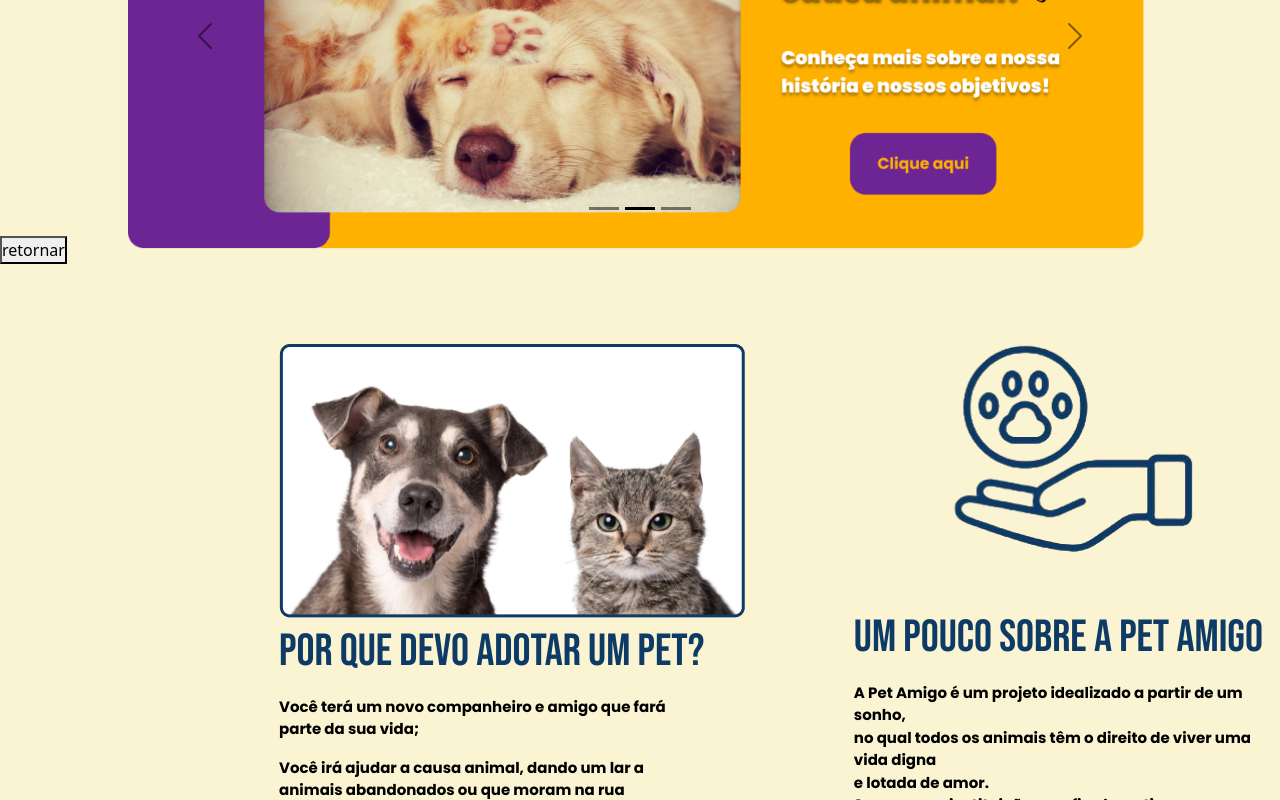
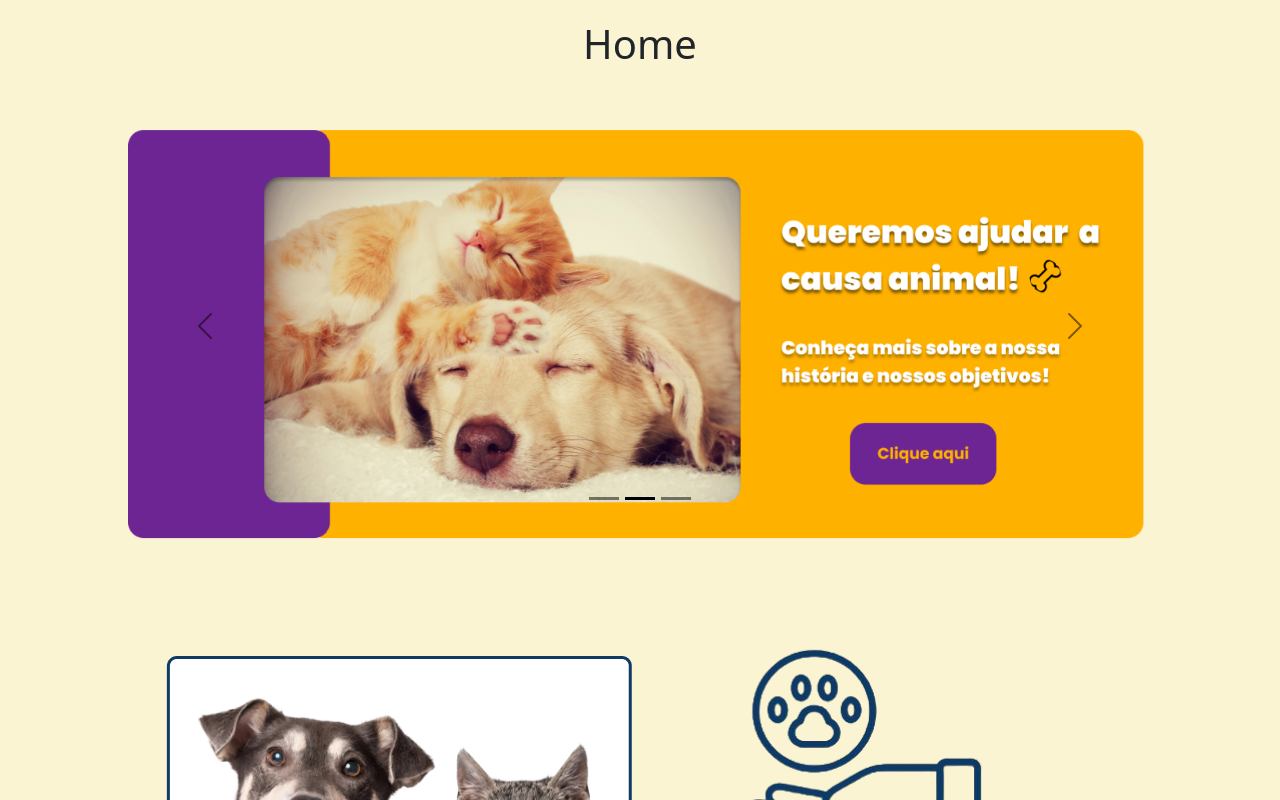
Before and after one commit to GuilhermeRodrigues123/Site-Pet-Amigo, a React (Create React App) app: page /home in a window 1280 px wide. Shown: the part 220-1020 px from the top of the page. Built offline with nearby package versions, Linux system fonts and the light colour scheme.

Commit message:
Atualizar Home

```diff
--- a/src/pages/AnimaisParaAdocao/AnimaisParaAdocao.js
+++ b/src/pages/AnimaisParaAdocao/AnimaisParaAdocao.js
@@ -1,12 +1,12 @@
 import React, { useState } from 'react';
-import {useNavigate} from 'react-router-dom';
+import { useHistory } from 'react-router-dom';
 import 'bootstrap/dist/css/bootstrap.min.css';
 import "../../global.css"
-import{Card} from "react-bootstrap";
+import { Card } from "react-bootstrap";
 import { Button } from "react-bootstrap";
 
-function AnimaisParaAdocao(){
-    const history = useNavigate();
+function AnimaisParaAdocao() {
+    const history = useHistory();
     return (
         <div>
             <Card style={{ width: '18rem' }}>
@@ -22,7 +22,7 @@ function AnimaisParaAdocao(){
             </Card>
 
             <h1>Animais para adocao</h1>
-            <button onClick={() => {history(-1);}}>
+            <button onClick={() => { history(-1); }}>
                 retornar
             </button>
         </div>
--- a/src/pages/Home/Home.js
+++ b/src/pages/Home/Home.js
@@ -1,79 +1,75 @@
 import React from 'react';
-import {useHistory} from 'react-router-dom';
-import{Carousel} from "react-bootstrap";
+import { useHistory } from 'react-router-dom';
+import { Carousel } from "react-bootstrap";
 import 'bootstrap/dist/css/bootstrap.min.css';
 import "../../global.css";
 import "./home.css"
 
-function Home(){
+function Home() {
     const history = useHistory();
     return (
-        <div>
+        <div className='mom'>
             <h1>Home</h1>
             <Carousel className="paginaCarrossel" variant="dark">
                 <Carousel.Item>
-                    <img onClick={() => {history("/cadastro");}}
+                    <img onClick={() => { history("/cadastro"); }}
                         className="carrosselImg"
-                    src="/images/banner1.png"/>
+                        src="/images/banner1.png" />
                 </Carousel.Item>
 
                 <Carousel.Item>
                     <img
                         className="carrosselImg"
-                    src="/images/Carrossel2.png"/>
+                        src="/images/Carrossel2.png" />
                 </Carousel.Item>
 
                 <Carousel.Item>
                     <img
                         className="carrosselImg"
-                    src="/images/carrossel3.png"/>
+                        src="/images/carrossel3.png" />
                     <Carousel.Caption>
                     </Carousel.Caption>
                 </Carousel.Item>
             </Carousel>
 
-            <button onClick={() => {history(-1);}}>
-                retornar
-            </button>
-
-        <div className = "homeMom">
-            <div className = "textHome">
-                <img src = "/images/petHomeimg.png"></img>
-                <div className = "titHome">Por que devo adotar um pet?</div>
-                <p>Você terá um novo companheiro e amigo que fará <br/> parte da sua vida;</p>
-                <p>Você irá ajudar a causa animal, dando um lar a <br/> animais abandonados ou que moram na rua</p>
-                <p>Vai trazer felicidade para sua casa, pois um pet <br/> pode proporcionar vários momentos de alegria.</p>
-                <p>Escolhendo adotar ao invés de comprar, você<br/> não contribui com a exploração animal.</p>
-                <p>E muitos outros motivos!<br/>Não perca tempo, adote um amigo agora mesmo!</p>
+            <div className="homeMom">
+                <div className="textHome">
+                    <img src="/images/petHomeimg.png"></img>
+                    <div className="titHome">Por que devo adotar um pet?</div>
+                    <p>Você terá um novo companheiro e amigo que fará <br /> parte da sua vida;</p>
+                    <p>Você irá ajudar a causa animal, dando um lar a <br /> animais abandonados ou que moram na rua</p>
+                    <p>Vai trazer felicidade para sua casa, pois um pet <br /> pode proporcionar vários momentos de alegria.</p>
+                    <p>Escolhendo adotar ao invés de comprar, você<br /> não contribui com a exploração animal.</p>
+                    <p>E muitos outros motivos!<br />Não perca tempo, adote um amigo agora mesmo!</p>
                     <button className="homeButton">Adote aqui</button>
                 </div>
-            <div className = "textHome2">
-                <img className = "img2" src = "/images/img2Home.png"></img>
-                <div className = "titHome">Um pouco sobre a Pet Amigo</div>
-                    A Pet Amigo é um projeto idealizado a partir de um sonho, <br/> no qual todos os animais têm o direito de viver uma vida digna<br/> e lotada de amor. <br/>
-                    Somos uma instituição sem fins lucrativos, responsáveis por <br/>tirar os pets da situação de abandono e maus tratos e
-                    criar a <br/>ponte entre eles e suas futuras famílias e desde 2010, já <br/>resgatamos mais de 1500 animais para serem adotados.
+                <div className="textHome2">
+                    <img className="img2" src="/images/img2Home.png"></img>
+                    <div className="titHome">Um pouco sobre a Pet Amigo</div>
+                    A Pet Amigo é um projeto idealizado a partir de um sonho, <br /> no qual todos os animais têm o direito de viver uma vida digna<br /> e lotada de amor. <br />
+                    Somos uma instituição sem fins lucrativos, responsáveis por <br />tirar os pets da situação de abandono e maus tratos e
+                    criar a <br />ponte entre eles e suas futuras famílias e desde 2010, já <br />resgatamos mais de 1500 animais para serem adotados.
                 </div>
             </div>
-        <div className= "cardMom">
-            <div className = "cardHome"><img className = "imgHome" src = "/images/p1home.png"/>
+            <div className="cardMom">
+                <div className="cardHome"><img className="imgHome" src="/images/p1home.png" />
                     - Olivia
-                <p/>
+                    <p />
                     <p>"Desde quando o Pluto chegou em minha vida, minha casa é repleta de alegria!"</p>
                 </div>
-            <div className = "cardHome"><img className = "imgHome" src = "/images/p2home.png"/>
+                <div className="cardHome"><img className="imgHome" src="/images/p2home.png" />
                     - Cristiano
-                <p/>
+                    <p />
                     <p>"O Luffy é a melhor companhia que alguém pode ter!"</p>
                 </div>
-            <div className = "cardHome"><img className = "imgHome" src = "/images/p3home.png"/>
+                <div className="cardHome"><img className="imgHome" src="/images/p3home.png" />
                     - Henrique
-                <p/>
+                    <p />
                     <p>"Juliano foi um enorme presente que entoru em minha vida!"</p>
                 </div>
-            <div className = "cardHome"><img className = "imgHome" src = "/images/p4home.png"/>
+                <div className="cardHome"><img className="imgHome" src="/images/p4home.png" />
                     - Renata
-                <p/>
+                    <p />
                     <p>"A Bella é a minha companheira de viagens! Sempre está comigo!"</p>
                 </div>
             </div>
--- a/src/pages/Home/home.css
+++ b/src/pages/Home/home.css
@@ -1,3 +1,7 @@
+.mom{
+    padding: 30vh 10vw;
+}
+
 .buttonContent{
     display: flex;
     justify-content: center;
@@ -20,8 +24,6 @@
 }
 
 .paginaCarrossel{
-
-    margin-left: 10vw;
     width: 80vw;
     height: 50vh;
 }
@@ -31,14 +33,12 @@
     height: 52vh;
     width: 80vw;
     cursor: pointer;
-
 }
 
 .textHome{
 
     font-family: 'Poppins';
     font-size: 15px;
-    margin-left: 8%;
     margin-top: 10vh;
     color: #000000;
 }
@@ -54,14 +54,12 @@
         display: flex;
         flex-direction: row;
         justify-content: flex-start;
-        margin-left: 15%;
 
 }
 
 .textHome2{
     font-family: 'Poppins', sans-serif;
     font-size: 15px;
-    margin-left: 10%;
     margin-top: 6%;
     color: #000000;
 }
--- a/src/pages/MeuPerfil/MeuPerfil.js
+++ b/src/pages/MeuPerfil/MeuPerfil.js
@@ -1,31 +1,27 @@
-import React,{ useState } from 'react';
-import {useNavigate} from 'react-router-dom';
+import React, { useState } from 'react';
+import { useHistory } from 'react-router-dom';
 import "./meuPerfil.css"
 
-function MeuPerfil(){
-    const history = useNavigate();
+function MeuPerfil() {
+    const history = useHistory();
     return (
-        <div className = "fundo1">
-            <div className = "base2">
-                <div className = "perfilText">
+        <div className="fundo1">
+            <div className="base2">
+                <div className="perfilText">
                     Meu Perfil
-                    </div>
-                <div className = "perfilSubtext">
+                </div>
+                <div className="perfilSubtext">
                     Meus dados de cadastro
                 </div>
 
-                <input className="inputPerfil" type="text" placeholder ="CPF" name = "cpf"/>
-                <input className="inputPerfil" type="text" placeholder ="Senha" name = "senha"/>
-                <input className="inputPerfil" type="text" placeholder ="Confirme sua senha" name = "confsenha"/>
-                <input className="inputPerfil" type="text" placeholder ="Email" name = "email"/>
-                <input className="inputPerfil" type="text" placeholder ="Telefone" name = "telefone"/>
-                <input className="inputPerfil" type="text" placeholder ="Endereço" name = "endereco"/>
+                <input className="inputPerfil" type="text" placeholder="CPF" name="cpf" />
+                <input className="inputPerfil" type="text" placeholder="Senha" name="senha" />
+                <input className="inputPerfil" type="text" placeholder="Confirme sua senha" name="confsenha" />
+                <input className="inputPerfil" type="text" placeholder="Email" name="email" />
+                <input className="inputPerfil" type="text" placeholder="Telefone" name="telefone" />
+                <input className="inputPerfil" type="text" placeholder="Endereço" name="endereco" />
 
-
-            <button onClick={() => {history(-1);}}>
-                retornar
-            </button>
-        </div>
+            </div>
         </div>
 
     );
```
Lines whose indentation alone changed are shown as unchanged.
